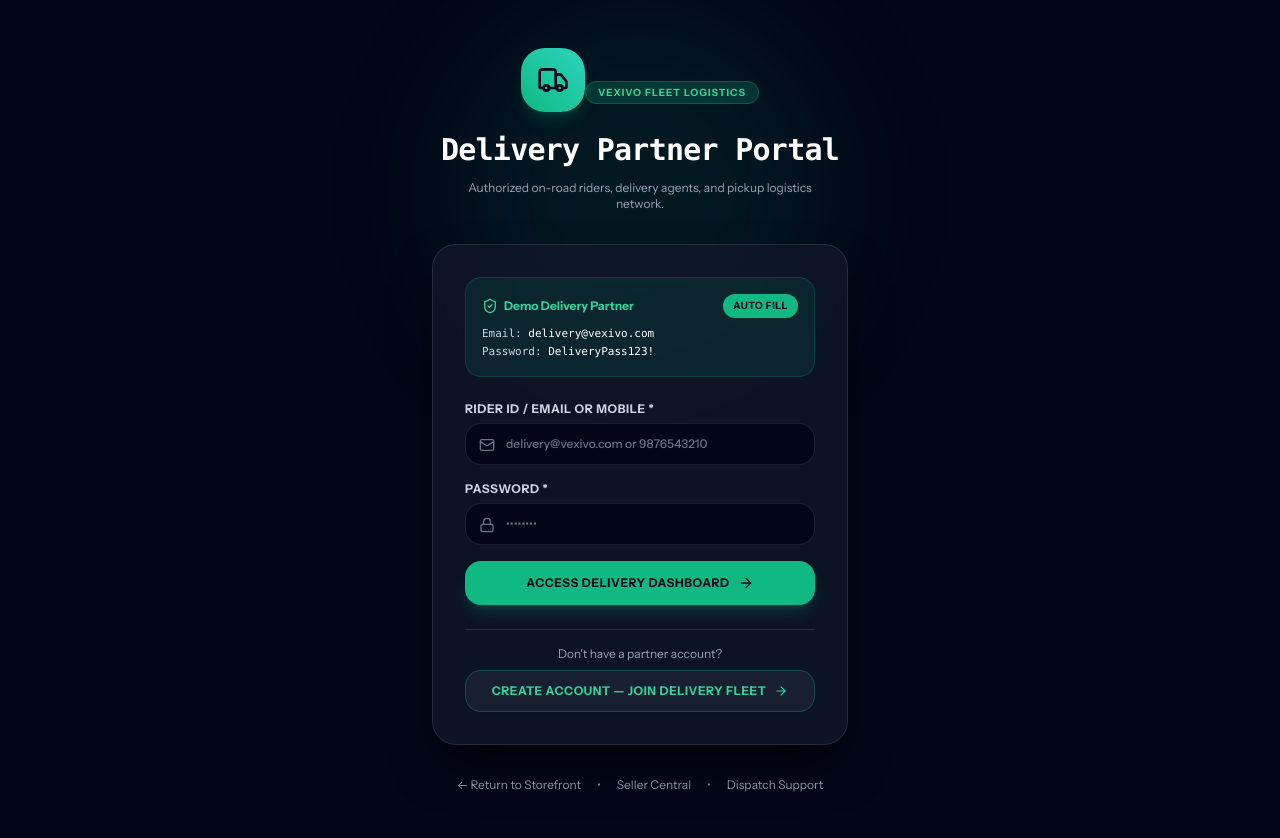
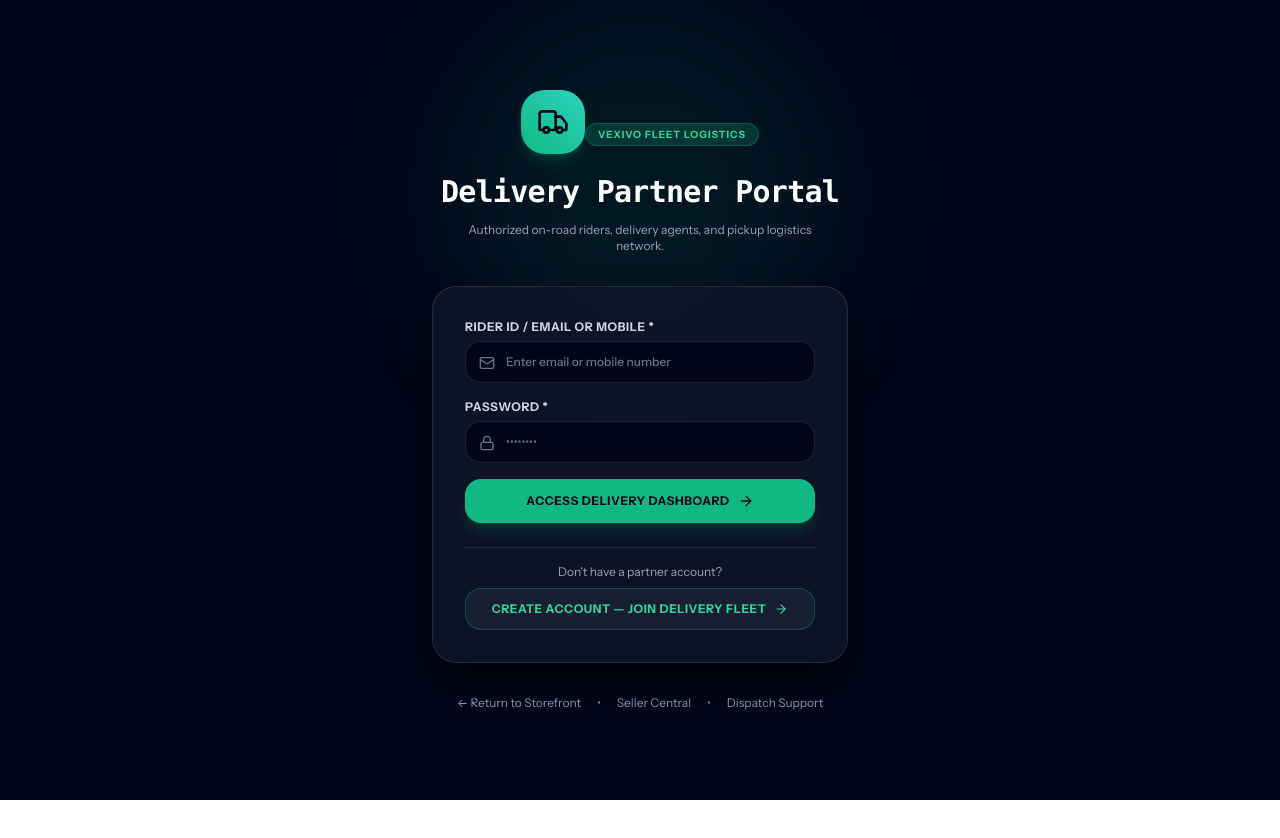
Before and after one commit to managerstudentlancer-hash/E-commerce, a React (Vite) app in the folder client/: page /delivery/login in a window 1280 px wide. Shown: the top 838 px of the page. After the commit the page ends 800 px from the top, so only its background shows below. Built offline with nearby package versions, Linux system fonts and the light colour scheme; no server answers.

Commit message:
style(delivery): remove demo credentials card from delivery login

```diff
--- a/client/src/pages/delivery/DeliveryLogin.jsx
+++ b/client/src/pages/delivery/DeliveryLogin.jsx
@@ -681,30 +681,6 @@ const DeliveryLogin = () => {
               </div>
             )}
 
-            {/* Quick Demo Credentials Fill Card */}
-            <div className="p-4 rounded-2xl bg-emerald-500/10 border border-emerald-500/20 text-xs">
-              <div className="flex items-center justify-between mb-2">
-                <span className="font-bold text-emerald-400 flex items-center gap-1.5">
-                  <ShieldCheck className="w-4 h-4 text-emerald-400" /> Demo Delivery Partner
-                </span>
-                <button
-                  type="button"
-                  onClick={() => {
-                    setLoginIdentifier('delivery@vexivo.com');
-                    setLoginPassword('DeliveryPass123!');
-                    setLoginError('');
-                  }}
-                  className="px-2.5 py-1 rounded-xl bg-emerald-500 hover:bg-emerald-400 text-slate-950 font-black text-[10px] uppercase tracking-wider transition-all active:scale-95"
-                >
-                  Auto Fill
-                </button>
-              </div>
-              <div className="text-slate-300 space-y-0.5 font-mono text-[11px]">
-                <p>Email: <span className="text-white">delivery@vexivo.com</span></p>
-                <p>Password: <span className="text-white">DeliveryPass123!</span></p>
-              </div>
-            </div>
-
             <form onSubmit={handleLoginSubmit} className="space-y-4">
               <div>
                 <label className="block text-xs font-bold uppercase tracking-wider text-slate-300 mb-1.5">
@@ -716,7 +692,7 @@ const DeliveryLogin = () => {
                     required
                     value={loginIdentifier}
                     onChange={(e) => setLoginIdentifier(e.target.value)}
-                    placeholder="delivery@vexivo.com or 9876543210"
+                    placeholder="Enter email or mobile number"
                     className="w-full pl-10 pr-4 py-3 rounded-2xl bg-slate-950 border border-white/10 text-white placeholder-slate-500 text-xs font-medium focus:border-emerald-500 focus:outline-none"
                   />
                   <Mail className="w-4 h-4 text-slate-500 absolute left-3.5 top-3.5" />
```
